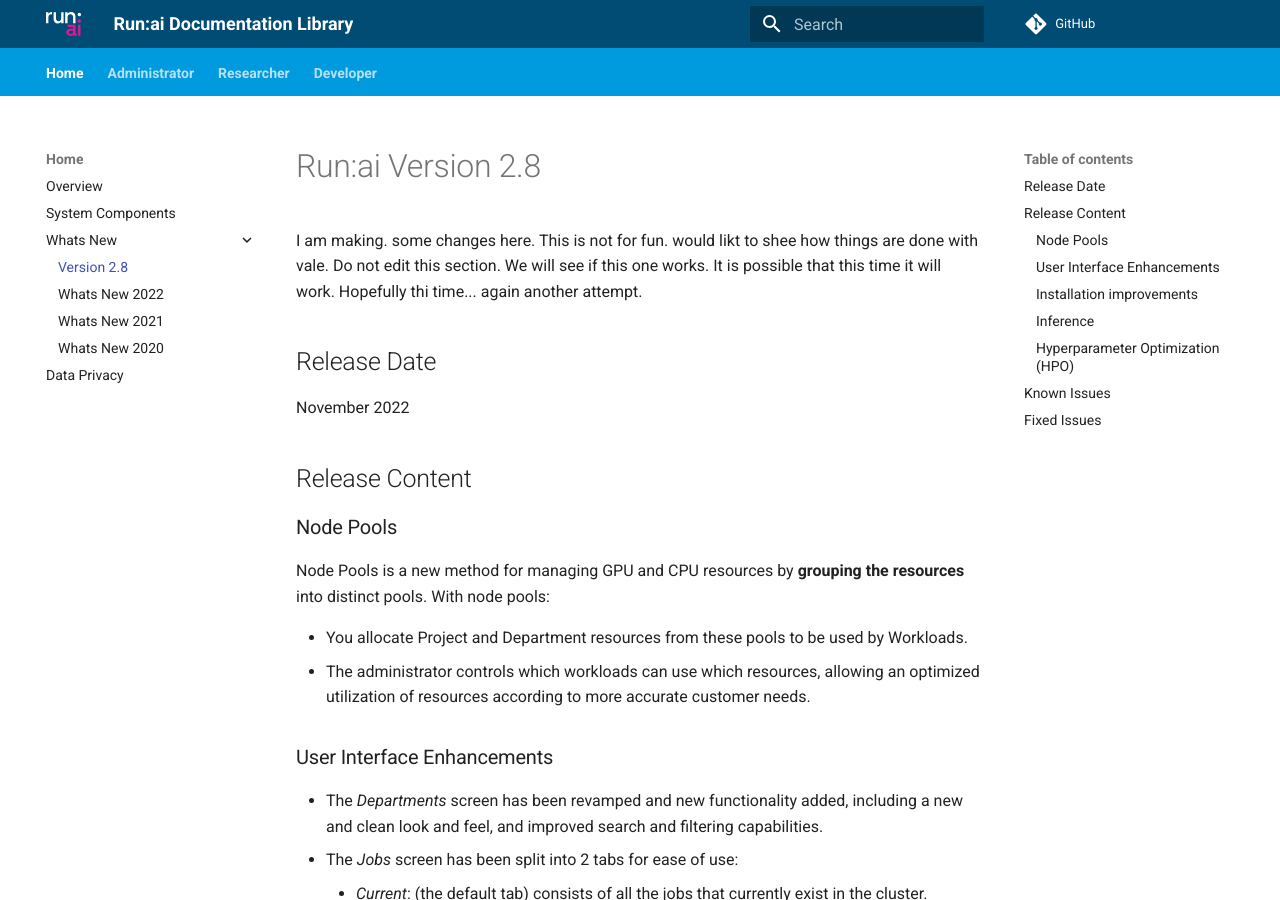
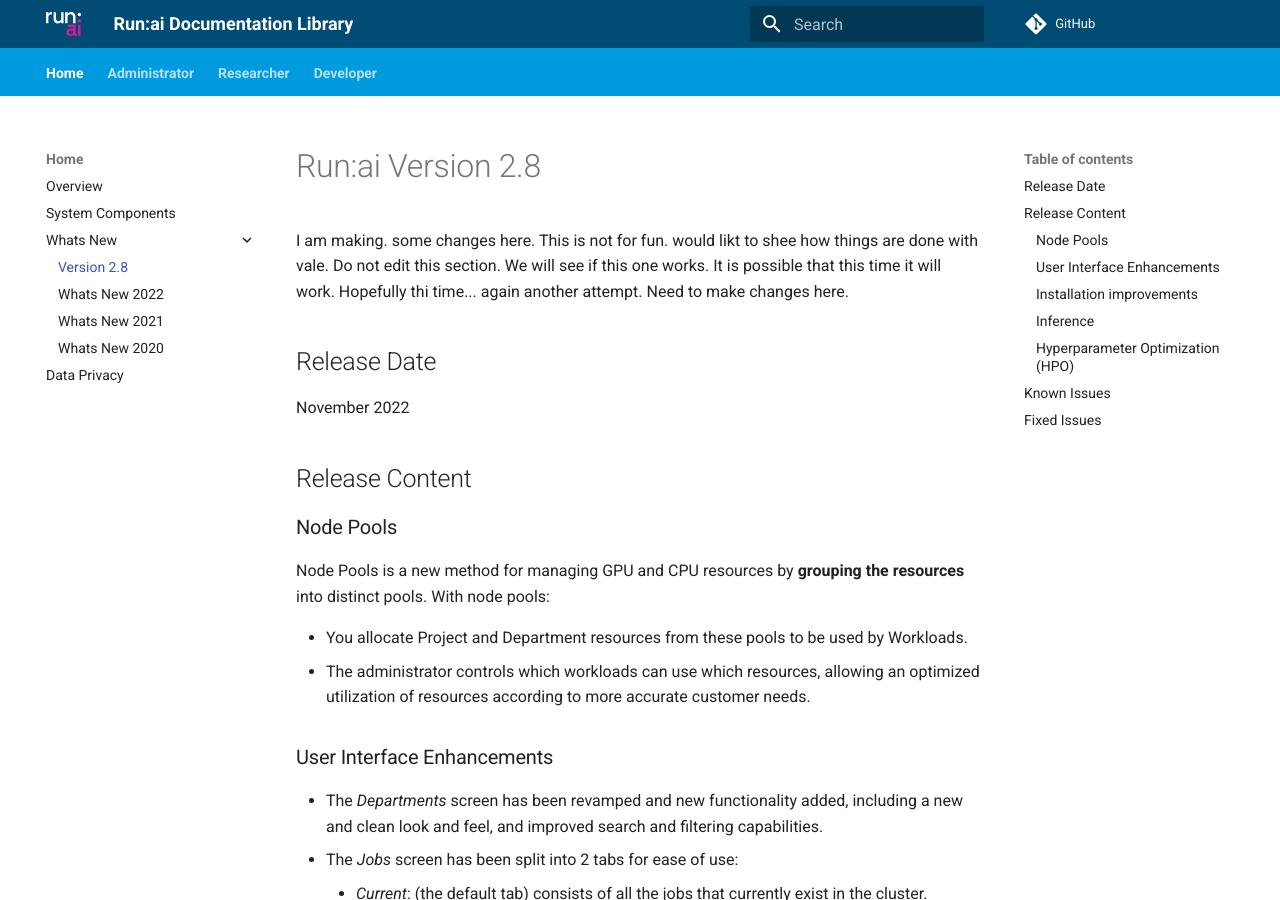
Before and after one commit to jasonnovichRunAI/gh-pages-test, an MkDocs documentation site: the page built from docs/home/whats-new-2-8.md, in a window 1280 px wide and 900 px high. Built offline with MkDocs 1.6.1 and Material for MkDocs 9.7.7, drawn with Linux system fonts in a browser that asks for light colours; comment, search, counter and statistics services are not loaded; the version menu is left out.

Commit message:
pr linting test #12

```diff
--- a/docs/home/whats-new-2-8.md
+++ b/docs/home/whats-new-2-8.md
@@ -6,6 +6,7 @@
 It is possible that this time it will work.
 Hopefully thi time...
 again another attempt.
+Need to make changes here.
 
 ## Release Date
  November 2022
```
